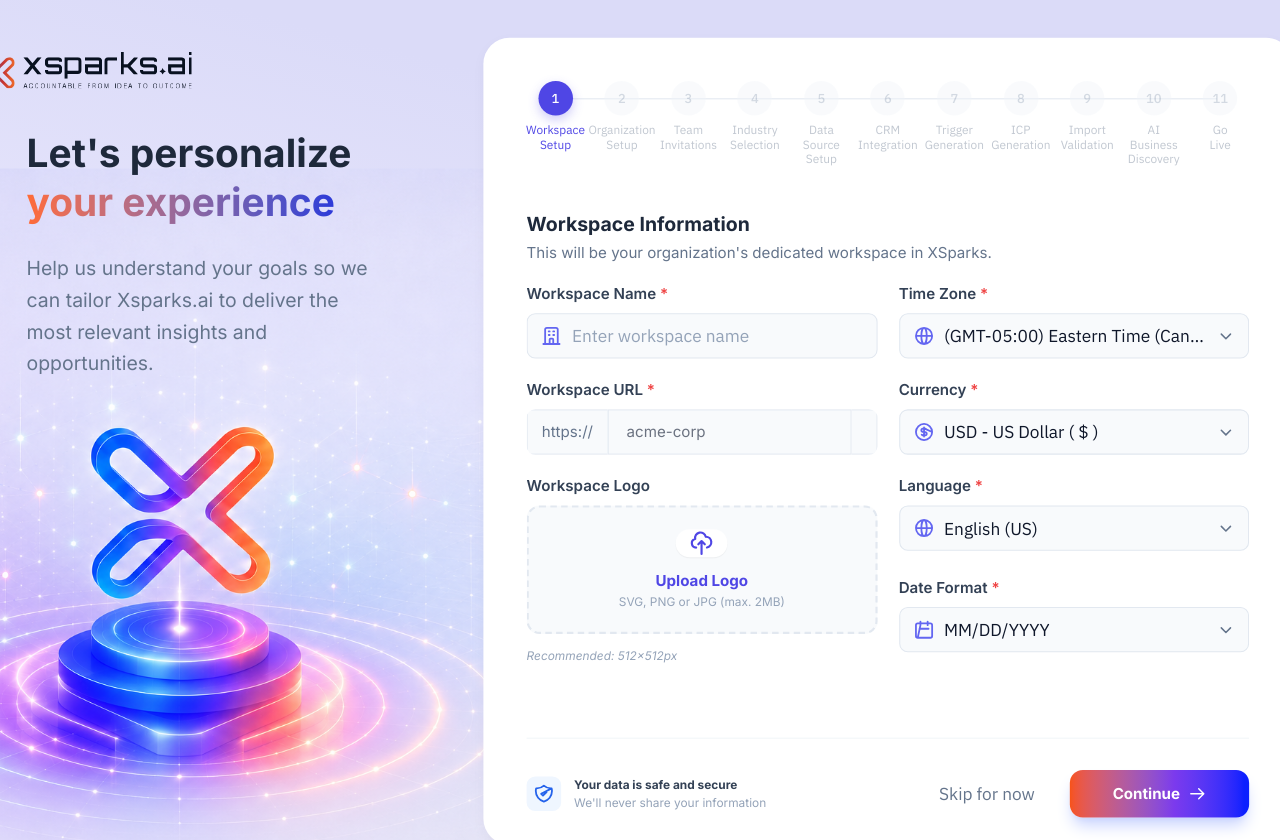
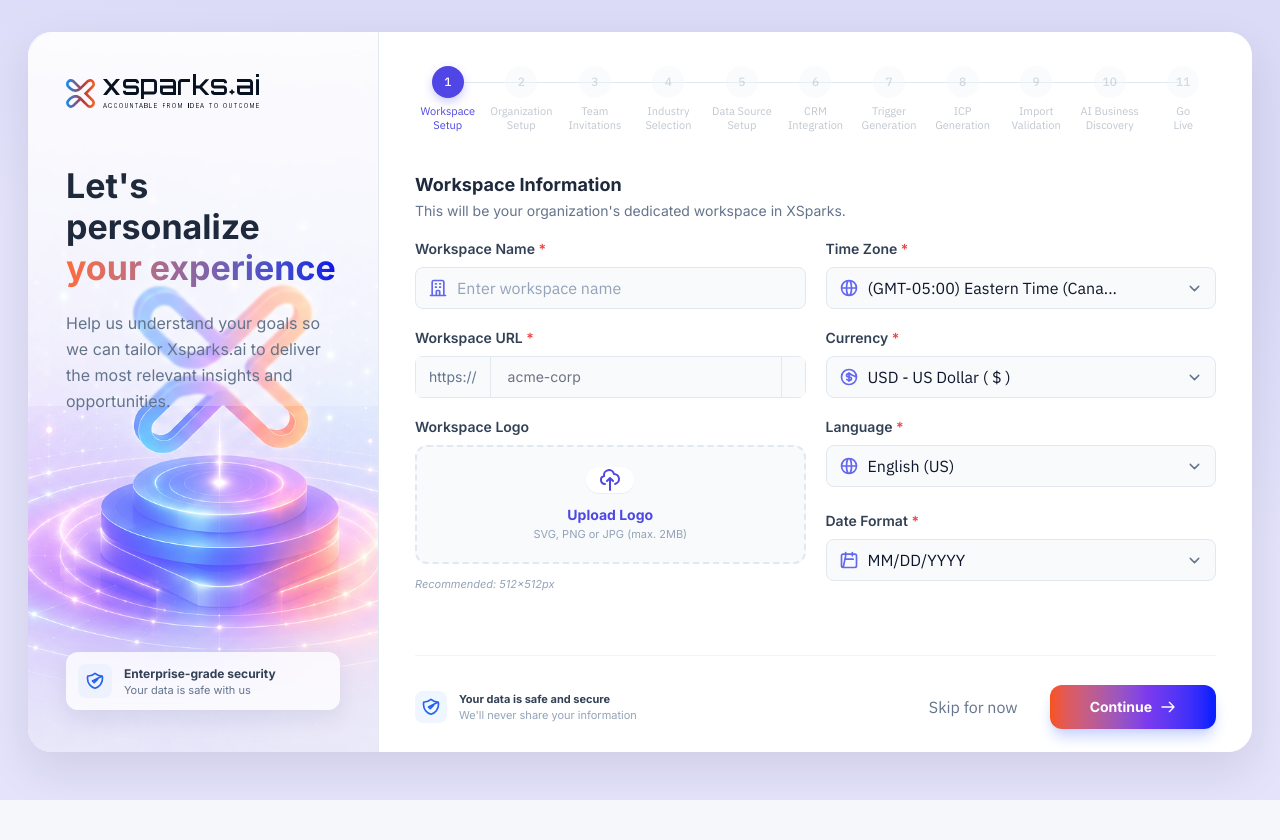
Before and after one commit to nerve-sparks/Sales-Intelligence-Agent, a React (Vite) app in the folder frontend/: page /onboarding in a window 1280 px wide. After the commit the page ends 800 px from the top, so only its background shows below. Built offline with nearby package versions, Linux system fonts and the light colour scheme.

Commit message:
onboarding page first draft complete

```diff
--- a/frontend/src/features/onboarding/OnboardingPage.tsx
+++ b/frontend/src/features/onboarding/OnboardingPage.tsx
@@ -2117,7 +2117,7 @@
   };
 
   return (
-    <section className="relative z-20 flex min-h-[747px] w-full max-w-[749px] flex-col rounded-[24px] bg-white px-[40px] pb-[20px] pt-[40px] shadow-[0px_4px_12px_rgba(0,0,0,0.04)]">
+    <section className="relative z-20 flex min-h-[720px] w-full flex-col bg-white px-[36px] pb-[18px] pt-[34px]">
       <OnboardingStepper activeStep={stepperStep} />
 
       <div className="mt-[39px]">
@@ -2260,34 +2260,52 @@
 export function OnboardingPage() {
   return (
     <main
-      className="min-h-screen overflow-x-hidden"
+      className="min-h-screen overflow-x-hidden px-[16px] py-[18px] lg:px-[28px] lg:py-[32px]"
       style={{ backgroundImage: pageBackground }}
     >
-      <div className="relative mx-auto min-h-screen w-full max-w-[1280px] overflow-hidden lg:min-h-[840px] lg:origin-top lg:scale-[1.04] xl:scale-[1.08] 2xl:scale-[1.13]">
-        <section className="relative z-10 min-h-[390px] px-[24px] pt-[32px] lg:absolute lg:bottom-[164px] lg:left-[2.5%] lg:right-1/2 lg:top-0 lg:min-h-0 lg:px-0 lg:pt-0">
+      <div className="relative mx-auto grid min-h-[720px] w-full max-w-[1440px] overflow-hidden rounded-[24px] bg-white shadow-[0px_18px_45px_rgba(15,23,42,0.10)] lg:grid-cols-[320px_minmax(0,1fr)] xl:grid-cols-[350px_minmax(0,1fr)]">
+        <section className="relative z-10 flex min-h-[360px] flex-col overflow-hidden bg-[#eef2ff] px-[28px] py-[30px] lg:min-h-0 lg:px-[38px] lg:py-[42px]">
           <img
             alt=""
-            className="pointer-events-none absolute left-1/2 top-[175px] z-0 w-[760px] max-w-none -translate-x-1/2 select-none object-cover opacity-80 sm:top-[140px] lg:left-[-345px] lg:top-[156px] lg:h-[681px] lg:w-[1022px] lg:translate-x-0 lg:opacity-100"
+            className="pointer-events-none absolute inset-0 z-0 h-full w-full select-none object-cover object-bottom opacity-95"
             draggable={false}
             src={heroImage}
           />
-          <FigmaLogo className="relative z-10 origin-left scale-95 lg:absolute lg:left-0 lg:top-[48px] lg:scale-100" />
-
-          <div className="relative z-10 mt-[44px] max-w-[420px] lg:absolute lg:left-[40px] lg:right-[240px] lg:top-[120px] lg:mt-0">
-            <h1 className="m-0 font-['Inter'] text-[clamp(2.25rem,4vw,36px)] font-bold leading-[1.25] text-[#1e293b]">
+          <div className="pointer-events-none absolute inset-0 z-0 bg-gradient-to-b from-white/90 via-white/55 via-[34%] to-white/10" />
+          <div className="pointer-events-none absolute inset-x-0 top-0 z-0 h-[52%] bg-white/25 backdrop-blur-[1px]" />
+          <FigmaLogo className="relative z-10 origin-left scale-95 lg:scale-100" />
+
+          <div className="relative z-10 mt-[42px] max-w-[360px] lg:mt-[58px]">
+            <h1 className="m-0 font-['Inter'] text-[clamp(2rem,3.4vw,34px)] font-bold leading-[1.2] text-[#1e293b]">
               <span className="block">Let's personalize</span>
               <span className="block bg-gradient-to-r from-[#ff6b35] to-[#0d00e9] bg-clip-text text-transparent">
                 your experience
               </span>
             </h1>
-            <p className="m-0 mt-[24px] max-w-[384px] font-['Inter'] text-[18px] font-normal leading-[29.25px] text-[#64748b]">
+            <p className="m-0 mt-[22px] max-w-[300px] font-['Inter'] text-[16px] font-normal leading-[26px] text-[#64748b]">
               Help us understand your goals so we can tailor Xsparks.ai to
               deliver the most relevant insights and opportunities.
             </p>
           </div>
+
+          <div className="relative z-10 flex-1" />
+
+          <div className="relative z-10 mt-[22px] flex items-center gap-[12px] rounded-[12px] bg-white/78 p-[12px] shadow-[0px_8px_24px_rgba(15,23,42,0.08)] backdrop-blur-sm">
+            <div className="flex size-[34px] shrink-0 items-center justify-center rounded-[8px] bg-[#eef2ff]">
+              <img alt="" className="size-[20px]" src={icons.secure} />
+            </div>
+            <div className="min-w-0">
+              <p className="m-0 font-['Inter'] text-[12px] font-bold leading-[17px] text-[#334155]">
+                Enterprise-grade security
+              </p>
+              <p className="m-0 font-['Inter'] text-[11px] font-normal leading-[16px] text-[#64748b]">
+                Your data is safe with us
+              </p>
+            </div>
+          </div>
         </section>
 
-        <div className="relative z-20 flex justify-center px-[16px] pb-[28px] lg:absolute lg:left-[495px] lg:top-[35px] lg:block lg:px-0 lg:pb-0">
+        <div className="relative z-20 min-w-0 border-t border-[#e2e8f0] lg:border-l lg:border-t-0">
           <OnboardingCard />
         </div>
       </div>
```
